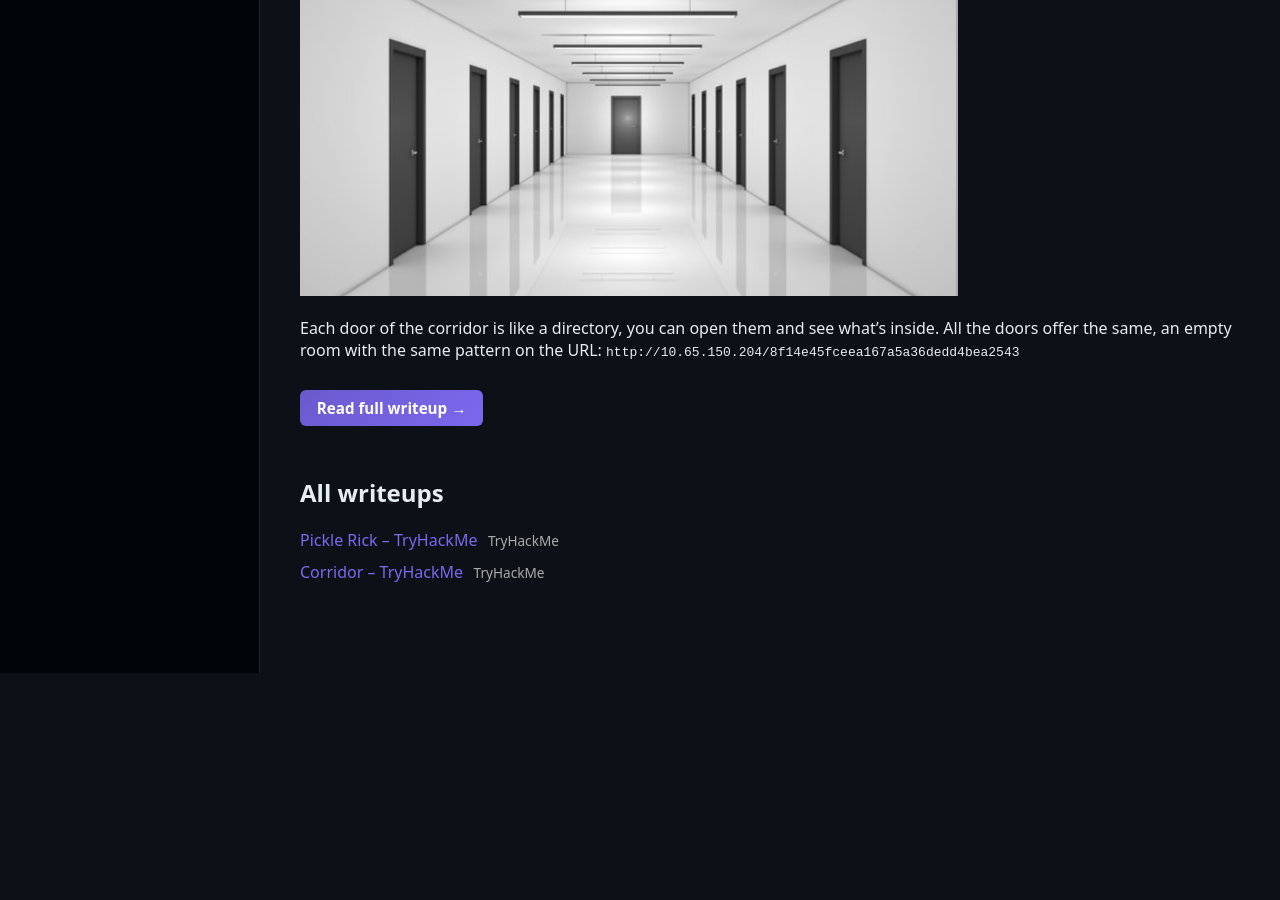
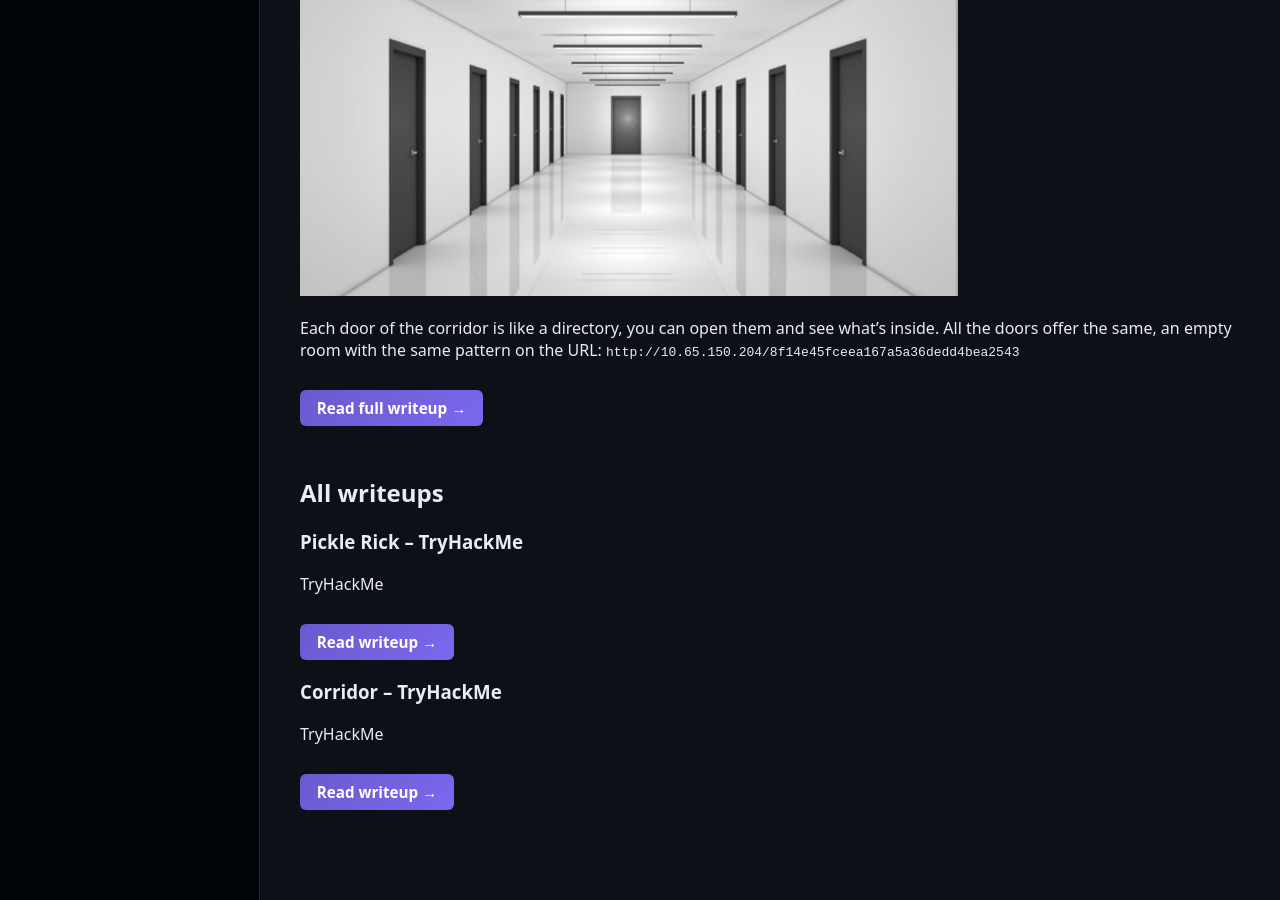
Before and after one commit to tch4vi/tch4vi.github.io, a Jekyll site: the page built from index.html, in a window 1280 px wide and 900 px high, scrolled down 813 px. Built offline with Jekyll 4.4.1, drawn with Linux system fonts in a browser that asks for light colours; before the commit the page ends 1486 px from its top, so only the background shows below that.

Commit message:
Update index.html

```diff
--- a/index.html
+++ b/index.html
@@ -25,16 +25,16 @@ title: Home
 
 <section>
   <h2>All writeups</h2>
-    <ul class="writeup-list">
+    <div class="writeups-grid">
       {% for w in site.writeups %}
-      <li>
-        <a href="{{ w.url }}" class="writeup-link">
-          {{ w.title }}
-        </a>
-        <span class="platform">{{ w.platform }}</span>
-      </li>
+      <div class="writeup-card">
+        <h3>{{ w.title }}</h3>
+        <p class="meta">{{ w.platform }}</p>
+        <a href="{{ w.url }}" class="read-more">Read writeup →</a>
+      </div>
       {% endfor %}
-    </ul>
+    </div>
+
 
 
 </section>
```
